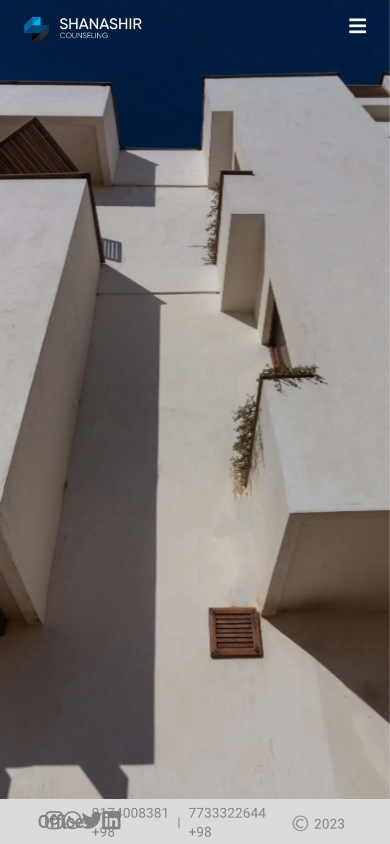
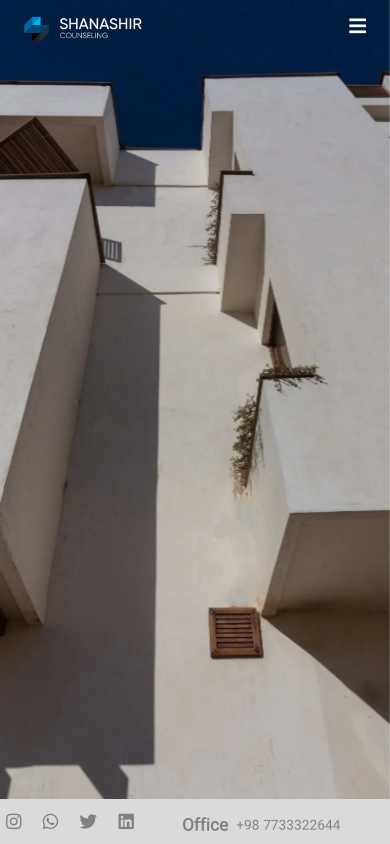
Before and after one commit to mahmoodqanbary/shanashir9, a plain HTML site: page index.html in a window 390 px wide. Drawn offline with Linux system fonts and the light colour scheme; files whose address does not match are found by name.

Commit message:
main page

```diff
--- a/index.html
+++ b/index.html
@@ -49,23 +49,24 @@
 
     <footer class="footer">
       <div class=" d-flex flex-row flex-row-reverse h-100 justify-content-between">
-        <div class="social col-1 h-100">
+
+        <div class="social col-4 h-100 col-sm-2 col-md-2 col-lg-1 col-xl-1">
           <div><a href="#"><i class="fab fa-instagram"></i></a></div>
           <div><a href="#"><i class="fab fa-whatsapp"></i></a></div>
           <div><a href="#"><i class="fab fa-twitter"></i></a></div>
           <div><a href="#"><i class="fab fa-linkedin"></i></a></div>
         </div>
-        <div class=" info col-3">
+        <div class=" info h-100 col-9 col-sm-6 col-md-5 col-lg-4 col-xl-7 ml-5">
 
             <div><span >Office</span></div>
-            <div class="ml-2 phone-number"><span>9174008381 98+</span></div>
-            <div class="ml-2 phone-number"><span>|</span></div>
+            <div class="ml-2 phone-number p-none"><span>9174008381 98+</span></div>
+            <div class="ml-2 phone-number p-none"><span>|</span></div>
             <div class="ml-2 phone-number"><span>7733322644 98+</span></div>
-            <div></div>
+
 
 
         </div>
-        <div class="copyright h-100 col-6">
+        <div class="copyright h-100 col-2 col-md-2 col-sm-2 col-">
             <div><span>2023</span> <img src="img/copyright.png" alt=""></div>
         </div>
       </div>
--- a/style.css
+++ b/style.css
@@ -297,7 +297,7 @@
 	justify-content: space-between;
 	margin-left: 45px;
 	flex-direction: row-reverse;
-	/* background-color: black; */
+
 
 
   }
@@ -321,7 +321,8 @@
 	align-items: center;
 	text-align: left;
 	flex-direction: row-reverse;
-	/* background-color: red; */
+
+
 
 }
 
@@ -340,6 +341,7 @@
 	display: flex;
 	align-items: center;
 
+
 }
 
 .copyright div {
@@ -353,3 +355,49 @@
 	 margin-top: -1px;
 	  width: 20px;
 }
+
+
+@media screen and (max-width: 1023px){
+	.copyright{
+		display:none;
+	}
+
+	.social i{
+		font-size: 1.1rem;
+
+	}
+}
+
+@media screen and (max-width: 430px) {
+
+	.info span{
+		font-size: 1rem;
+	}
+	.info .phone-number span{
+		font-size: .8rem;
+	}
+
+	.social{
+		margin-left: 0px;
+	}
+
+}
+
+@media screen and (max-width: 576px) {
+
+	.social{
+		margin-left: 4px;
+		justify-content: space-between;
+
+
+	}
+
+	.social i{
+		margin-left: 2px;
+	}
+
+	.p-none{
+		display: none;
+	}
+
+}
```
